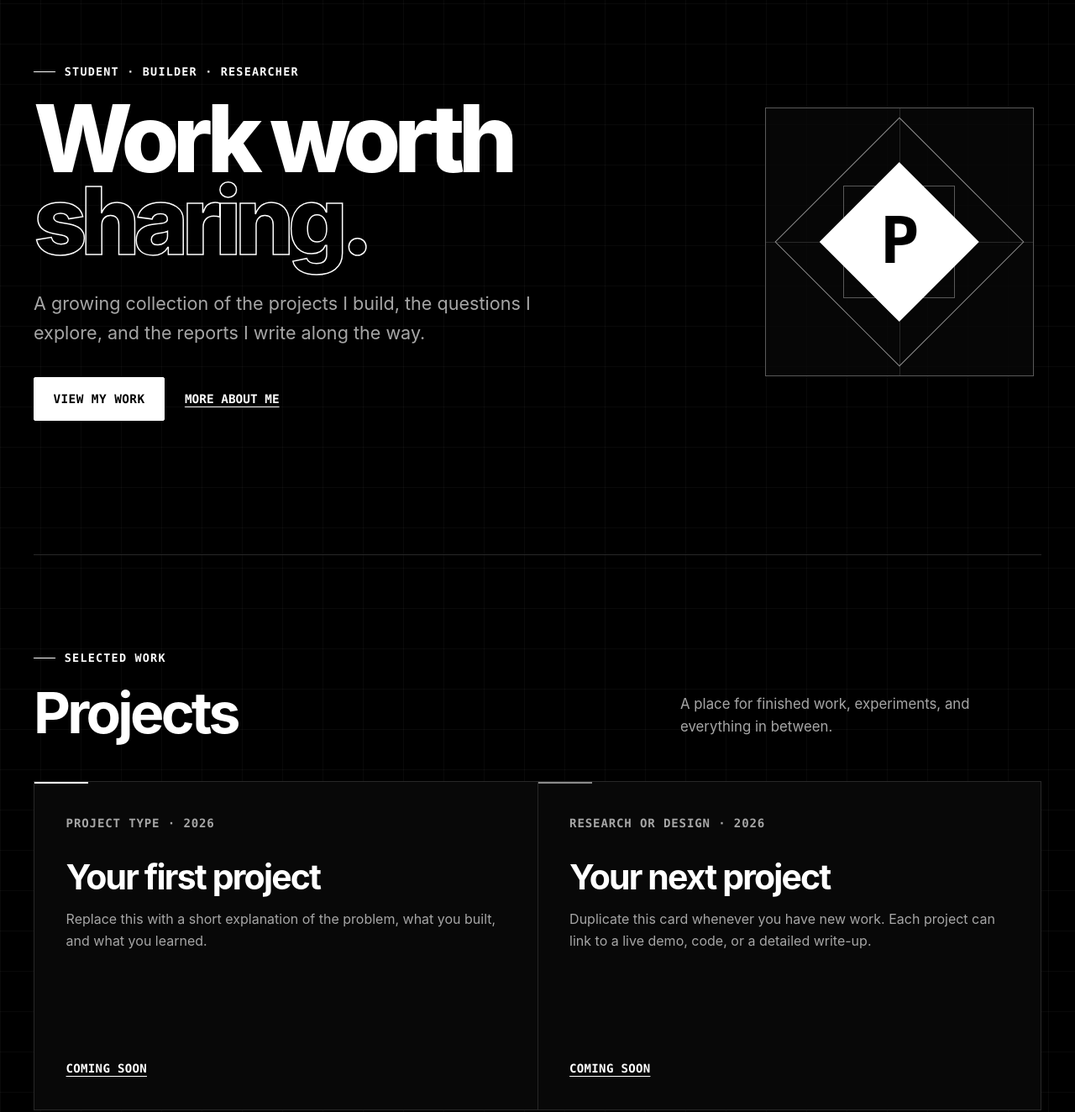
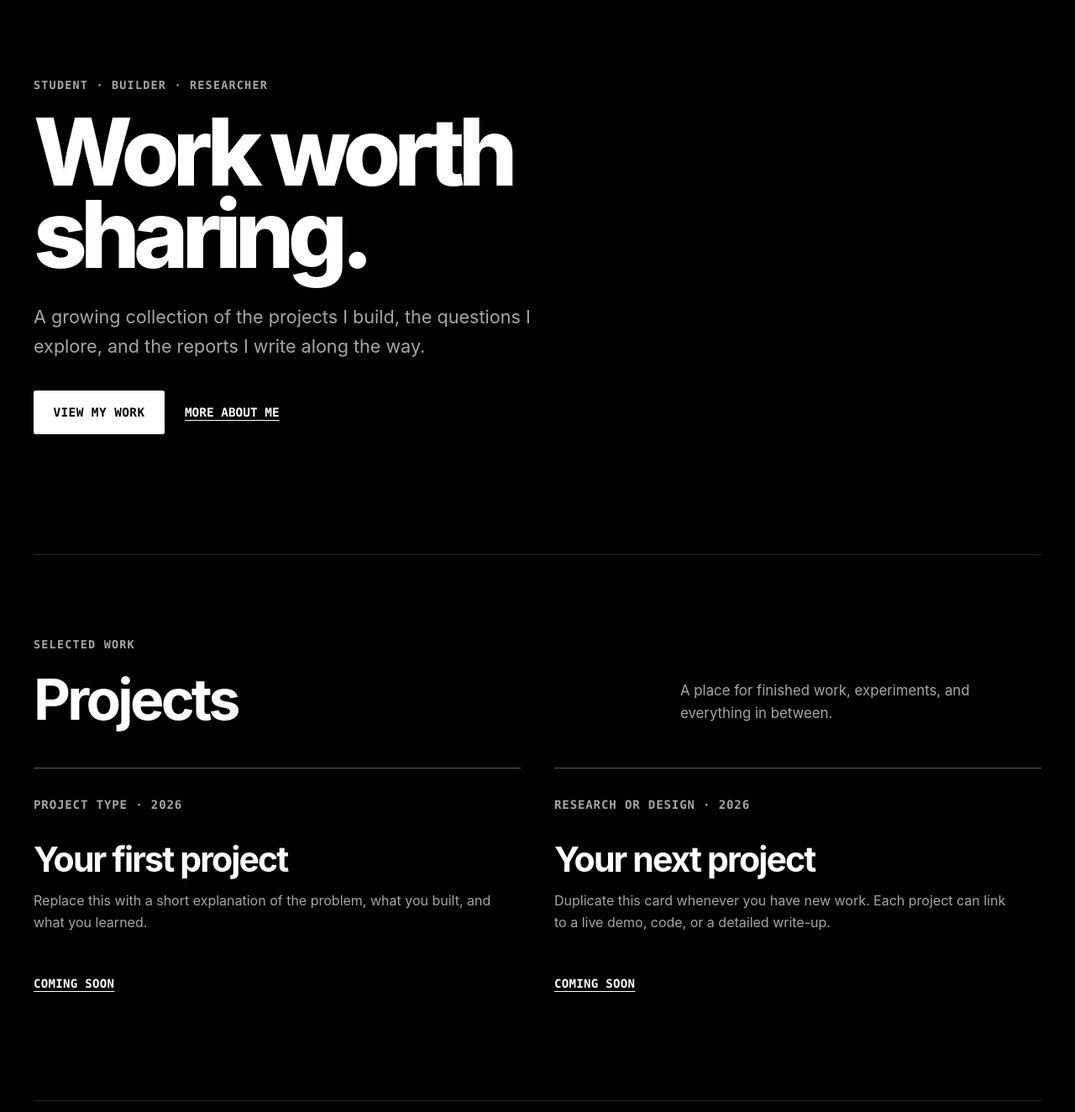
Before and after one commit to zjmiles01/portfolio, a plain HTML site: page index.html in a window 1280 px wide. Shown: the part 140-1464 px from the top of the page at 84% size. Drawn offline with Linux system fonts and the light colour scheme.

Commit message:
Simplify portfolio layout

```diff
--- a/index.html
+++ b/index.html
@@ -40,11 +40,6 @@
             <a class="button button-primary" href="#projects">View my work</a>
             <a class="text-link" href="#about">More about me</a>
           </div>
-        </div>
-        <div class="hero-mark" aria-hidden="true">
-          <div class="orbit orbit-one"></div>
-          <div class="orbit orbit-two"></div>
-          <div class="mark-core"><span>P</span></div>
         </div>
       </section>
 
--- a/styles.css
+++ b/styles.css
@@ -4,12 +4,10 @@
   --muted: #a6a6a6;
   --paper: #000000;
   --panel: #080808;
-  --panel-raised: #101010;
   --line: #282828;
   --line-strong: #595959;
   --accent: #ffffff;
   --accent-strong: #d9d9d9;
-  --signal: #8b8b8b;
   --radius: 2px;
   font-family:
     Inter, ui-sans-serif, system-ui, -apple-system, BlinkMacSystemFont, "Segoe UI",
@@ -28,10 +26,6 @@ body {
   margin: 0;
   color: var(--ink);
   background-color: var(--paper);
-  background-image:
-    linear-gradient(rgba(255, 255, 255, 0.035) 1px, transparent 1px),
-    linear-gradient(90deg, rgba(255, 255, 255, 0.035) 1px, transparent 1px);
-  background-size: 48px 48px;
   font-size: 1rem;
   line-height: 1.6;
 }
@@ -78,11 +72,6 @@ footer {
   text-transform: uppercase;
 }
 
-.brand::before {
-  content: "./";
-  color: var(--accent);
-}
-
 nav {
   display: flex;
   align-items: center;
@@ -109,13 +98,13 @@ nav a:hover,
 }
 
 .hero {
-  min-height: calc(100vh - 5.5rem);
-  display: grid;
-  grid-template-columns: minmax(0, 1.4fr) minmax(260px, 0.6fr);
+  min-height: min(780px, calc(100vh - 5.5rem));
+  display: flex;
   align-items: center;
-  gap: clamp(3rem, 8vw, 8rem);
-  padding: 5rem 0 7rem;
+  padding: 6rem 0;
 }
+
+.hero-copy { max-width: 920px; }
 
 .eyebrow,
 .project-meta,
@@ -124,22 +113,12 @@ nav a:hover,
 }
 
 .eyebrow {
-  display: flex;
-  align-items: center;
-  gap: 0.7rem;
   margin: 0 0 1.25rem;
-  color: var(--accent);
+  color: var(--muted);
   font-size: 0.84rem;
   font-weight: 700;
   letter-spacing: 0.09em;
   text-transform: uppercase;
-}
-
-.eyebrow::before {
-  content: "";
-  width: 1.6rem;
-  height: 1px;
-  background: currentColor;
 }
 
 h1,
@@ -157,8 +136,7 @@ h1 {
 }
 
 h1 span {
-  color: transparent;
-  -webkit-text-stroke: 1.5px var(--accent);
+  color: var(--ink);
 }
 
 .hero-summary {
@@ -211,70 +189,8 @@ h1 span {
 
 .text-link:hover { color: var(--accent); }
 
-.hero-mark {
-  position: relative;
-  width: min(27vw, 320px);
-  aspect-ratio: 1;
-  display: grid;
-  place-items: center;
-  border: 1px solid var(--line-strong);
-  background: rgba(8, 8, 8, 0.82);
-}
-
-.hero-mark::before,
-.hero-mark::after {
-  content: "";
-  position: absolute;
-  background: var(--line);
-}
-
-.hero-mark::before {
-  inset: 0 50%;
-  width: 1px;
-}
-
-.hero-mark::after {
-  inset: 50% 0;
-  height: 1px;
-}
-
-.mark-core {
-  position: relative;
-  z-index: 2;
-  width: 42%;
-  aspect-ratio: 1;
-  display: grid;
-  place-items: center;
-  color: var(--paper);
-  background: var(--accent);
-  border: 1px solid var(--accent);
-  border-radius: 0;
-  font-family: ui-monospace, SFMono-Regular, Menlo, Monaco, Consolas, monospace;
-  font-size: clamp(2.75rem, 6vw, 5.5rem);
-  font-weight: 800;
-  line-height: 1;
-  transform: rotate(45deg);
-}
-
-.mark-core span { transform: rotate(-45deg); }
-
-.orbit {
-  position: absolute;
-  inset: 17%;
-  z-index: 1;
-  border: 1px solid var(--signal);
-  border-radius: 0;
-  transform: rotate(45deg);
-}
-
-.orbit-two {
-  inset: 29%;
-  border-color: var(--line-strong);
-  transform: rotate(0deg);
-}
-
 .section {
-  padding: 7rem 0;
+  padding: 6rem 0;
   border-top: 1px solid var(--line);
 }
 
@@ -303,35 +219,19 @@ h2 {
 .project-grid {
   display: grid;
   grid-template-columns: repeat(2, minmax(0, 1fr));
-  gap: 1px;
-  padding: 1px;
-  background: var(--line);
+  gap: 2.5rem;
 }
 
 .project-card {
-  position: relative;
-  min-height: 390px;
+  min-height: 300px;
   display: flex;
   flex-direction: column;
   justify-content: space-between;
-  padding: clamp(1.5rem, 3vw, 2.35rem);
-  overflow: hidden;
-  background: var(--panel);
-  border: 0;
+  padding: 2rem 0;
+  background: transparent;
+  border-top: 1px solid var(--line-strong);
   border-radius: 0;
 }
-
-.project-card::before {
-  content: "";
-  position: absolute;
-  top: 0;
-  left: 0;
-  width: 4rem;
-  height: 2px;
-  background: var(--accent);
-}
-
-.project-card:nth-child(even)::before { background: var(--signal); }
 
 .project-meta,
 .report-meta {
@@ -340,7 +240,7 @@ h2 {
   flex-wrap: wrap;
   gap: 0.55rem 1rem;
   margin-bottom: 2rem;
-  color: var(--accent);
+  color: var(--muted);
   font-size: 0.88rem;
   font-weight: 700;
   letter-spacing: 0.06em;
@@ -386,8 +286,6 @@ h2 {
   border-bottom: 1px solid var(--line);
 }
 
-.report-item:hover { background: rgba(255, 255, 255, 0.045); }
-
 .report-item h3 {
   margin-bottom: 0.25rem;
   font-size: clamp(1.15rem, 2.5vw, 1.5rem);
@@ -408,8 +306,7 @@ h2 {
 }
 
 .about-copy {
-  padding-left: 2rem;
-  border-left: 1px solid var(--accent);
+  padding-left: 0;
 }
 
 .about-copy > p {
@@ -461,13 +358,7 @@ footer p { margin: 0; }
 
 @media (prefers-reduced-motion: no-preference) {
   .button,
-  .project-card,
   a { transition: 150ms ease; }
-
-  .project-card:hover {
-    background: var(--panel-raised);
-    box-shadow: inset 0 0 0 1px var(--accent);
-  }
 }
 
 @media (max-width: 780px) {
@@ -476,13 +367,7 @@ footer p { margin: 0; }
 
   .hero {
     min-height: auto;
-    grid-template-columns: 1fr;
     padding: 5.5rem 0;
-  }
-
-  .hero-mark {
-    width: min(70vw, 320px);
-    margin: 1rem auto 0;
   }
 
   .section-heading,
@@ -492,7 +377,7 @@ footer p { margin: 0; }
   }
 
   .project-grid { grid-template-columns: 1fr; }
-  .project-card { min-height: 330px; }
+  .project-card { min-height: 280px; }
 
   .report-item {
     grid-template-columns: 1fr;
@@ -500,11 +385,6 @@ footer p { margin: 0; }
     padding-inline: 0;
   }
 
-  .about-copy {
-    padding: 1.5rem 0 0;
-    border-top: 1px solid var(--accent);
-    border-left: 0;
-  }
 }
 
 @media (max-width: 480px) {
```
